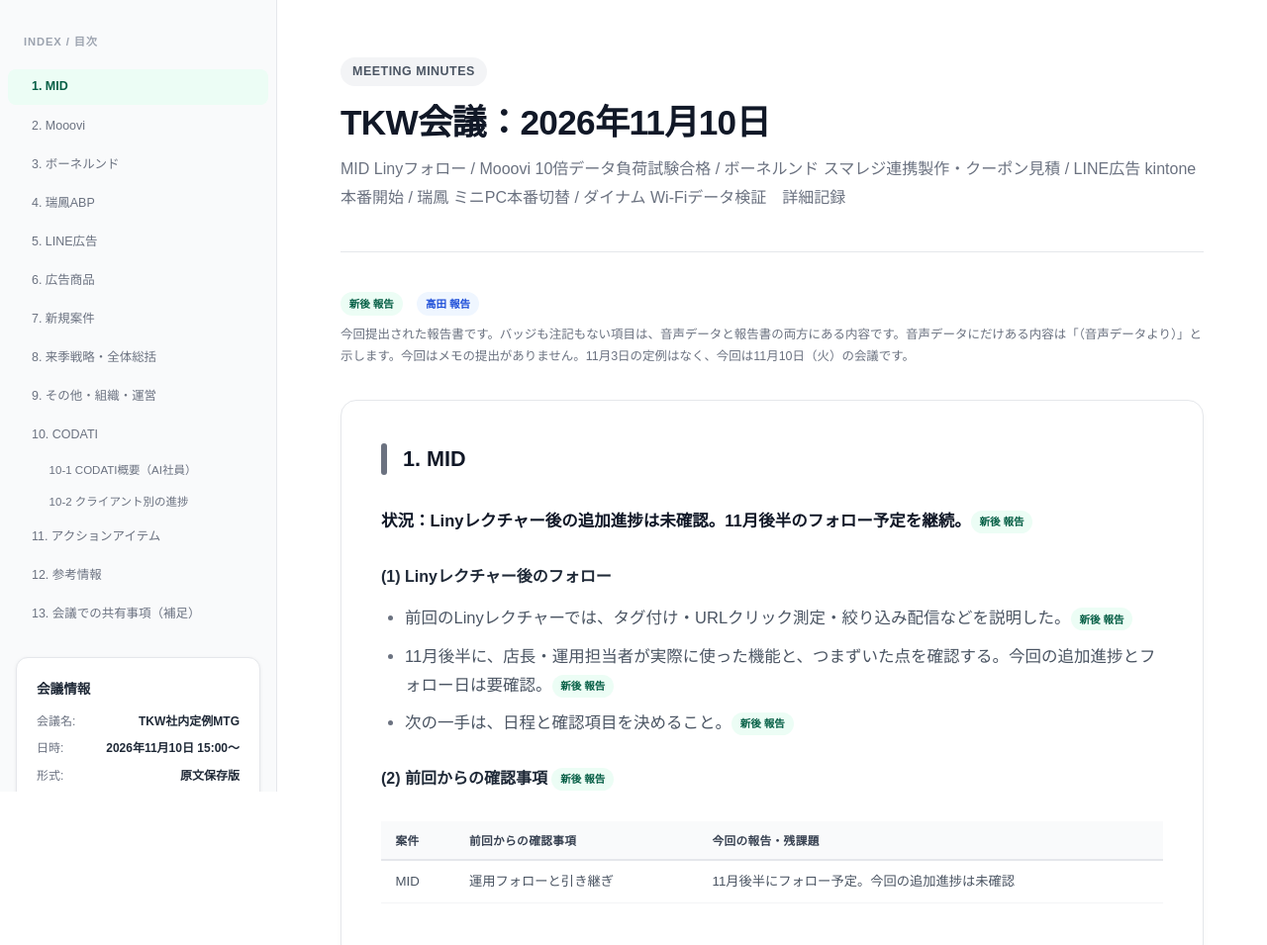
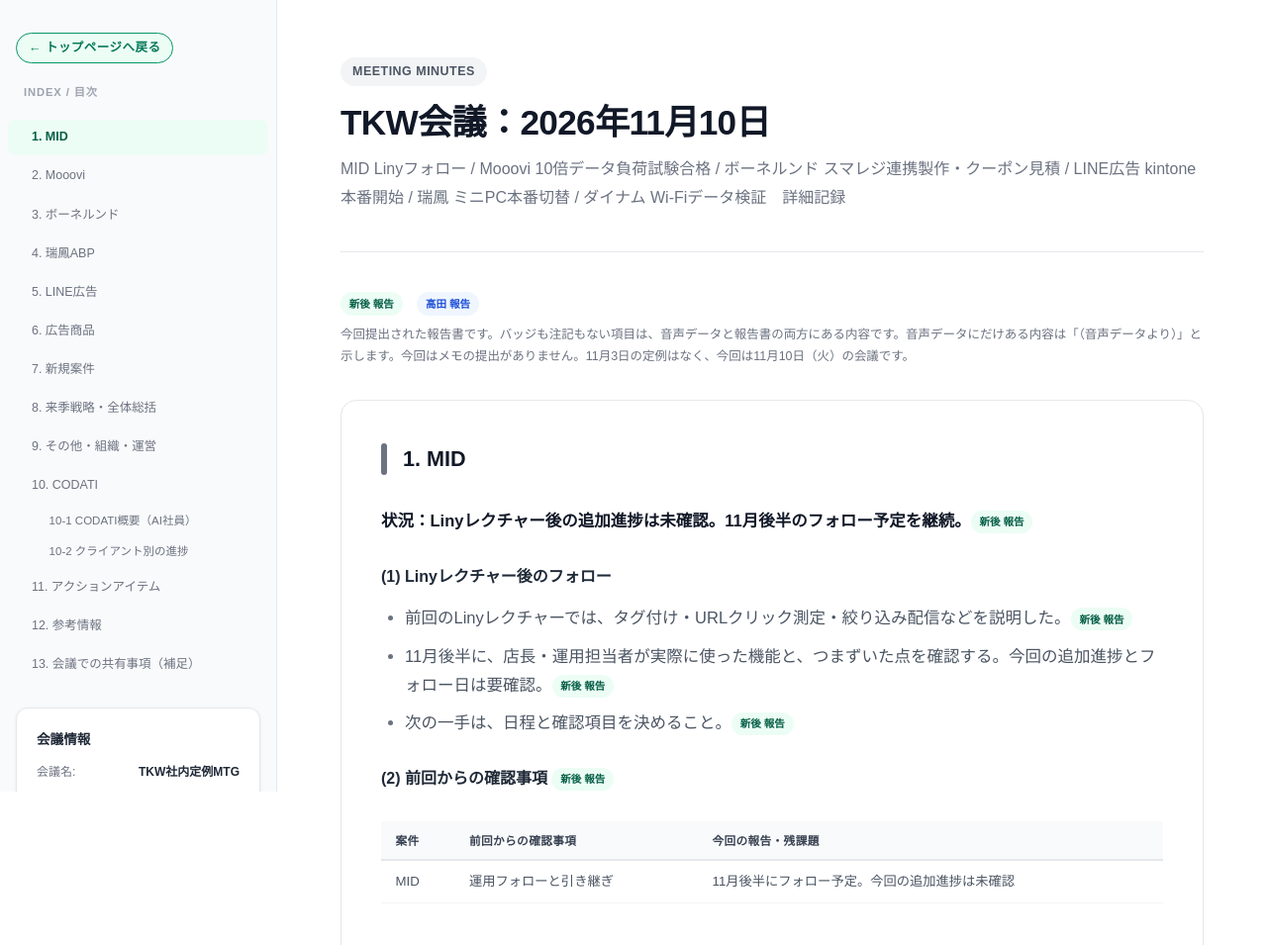
Before and after one commit to shimecava-bw/tkw, a plain HTML site: page 1110/index.html in a window 1280 px wide. Shown: the top 955 px of the page at 99% size. Drawn offline with Linux system fonts and the light colour scheme.

Commit message:
Update index.html

```diff
--- a/1110/index.html
+++ b/1110/index.html
@@ -137,6 +137,7 @@
 <body>
 <div class="layout">
     <aside class="sidebar">
+        <div style="margin:0 0 1.2rem 1rem;"><a href="../" style="display:inline-block; padding:0.2rem 0.75rem; border:1.5px solid #059669; border-radius:9999px; background:#ecfdf5; color:#047857; font-size:0.78rem; font-weight:600; letter-spacing:0.04em; text-decoration:none;">← トップページへ戻る</a></div>
         <p class="sidebar-label">INDEX / 目次</p>
         <div class="sidebar-links">
             <a href="#s1" class="sidebar-link">1. MID</a>
```
